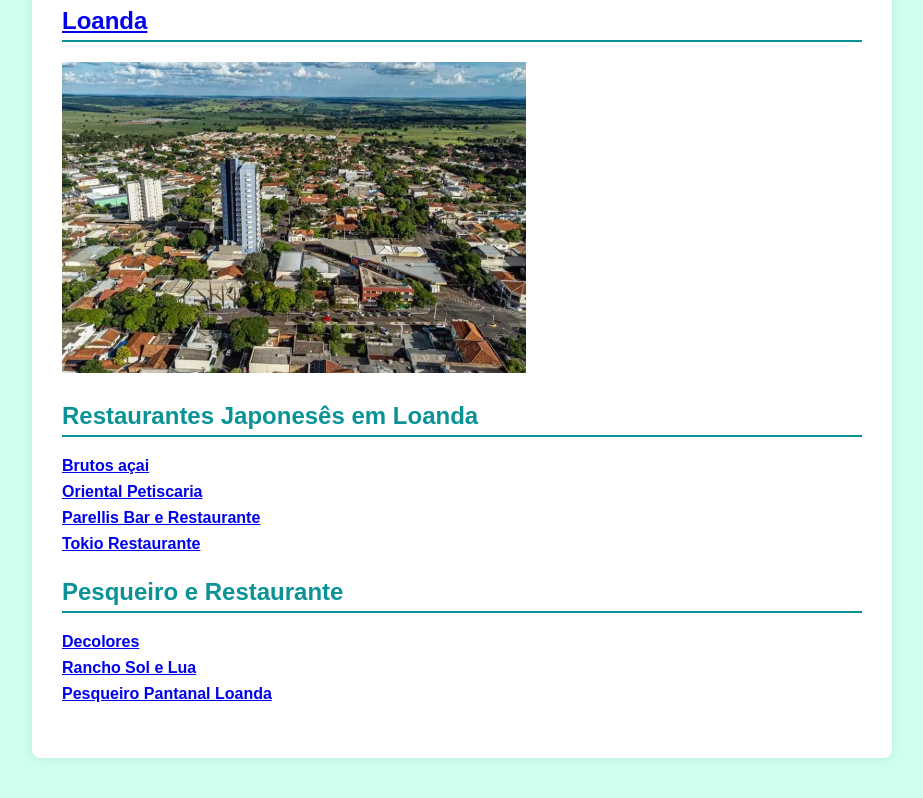
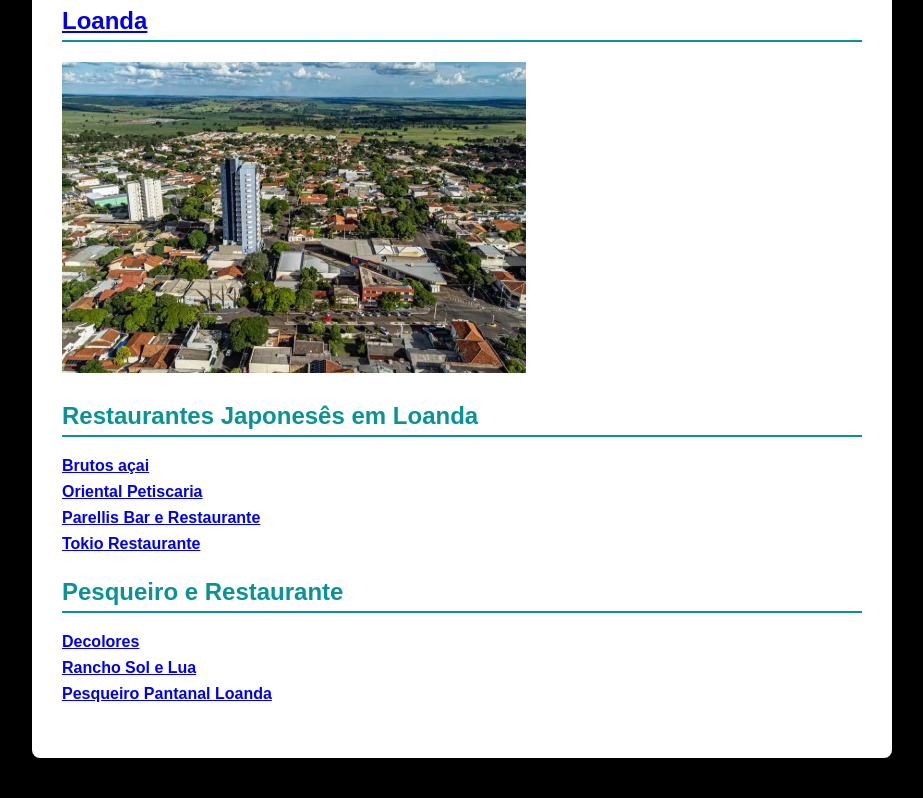
Before and after one commit to PascoalSato/restaurantes, a plain HTML site: page index.html in a window 1280 px wide. Shown: the part 143-941 px from the top of the page, without its empty margins (178-1101 px from the left). Drawn offline with Linux system fonts and the light colour scheme.

Commit message:
Update index.html

```diff
--- a/index.html
+++ b/index.html
@@ -6,7 +6,7 @@
   <style>
     body {
       font-family: Arial, sans-serif;
-      background-color: #cffff1;
+      background-color: black;
       margin: 40px;
       color: #333;
     }
```
